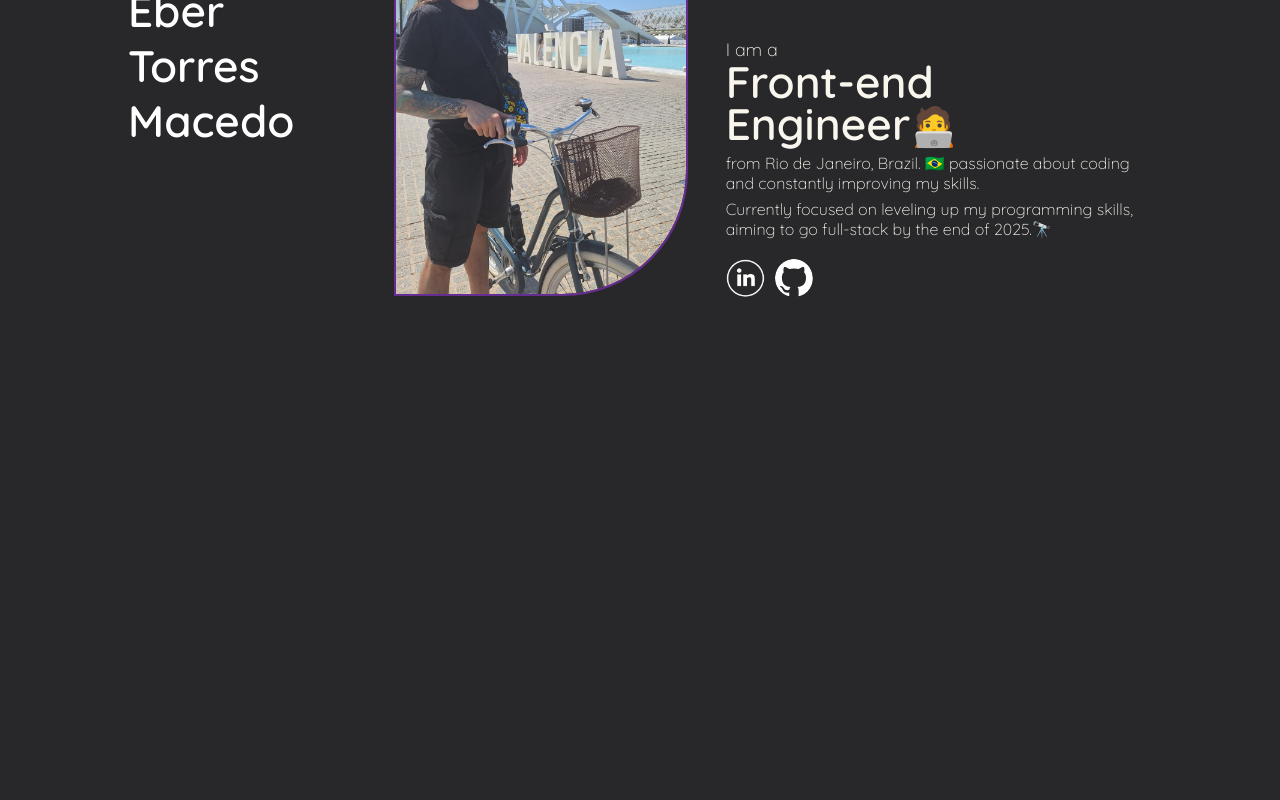
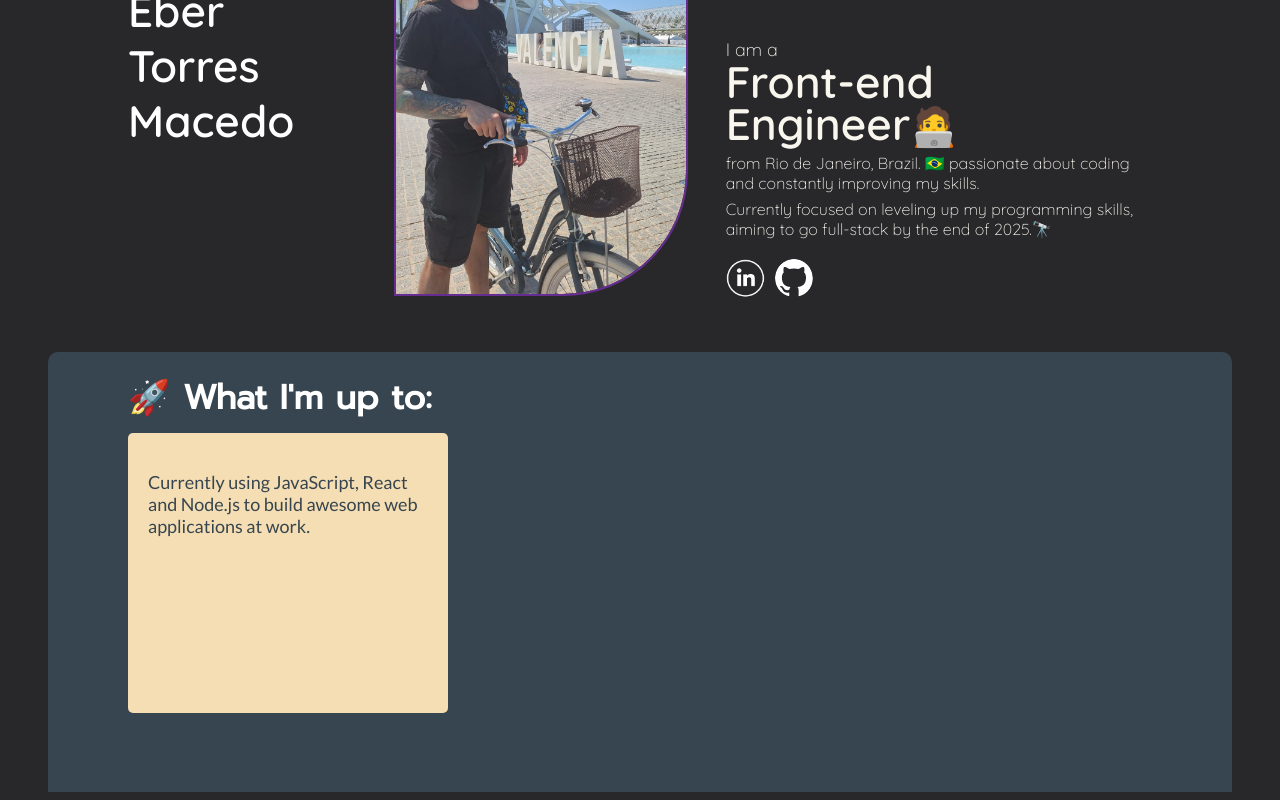
Before and after one commit to ebertm777/epic-profile-site, a Next.js app: page / in a window 1280 px wide. Shown: the part 288-1088 px from the top of the page. Before the commit the page ends 800 px from the top, so only its background shows below. Built offline with nearby package versions, Linux system fonts and the light colour scheme.

Commit message:
new font added and created card element

```diff
--- /dev/null
+++ b/app/Components/Stack/Stack.jsx
@@ -0,0 +1,17 @@
+"use client";
+import * as S from "./styles";
+
+export default function Stack() {
+  return (
+    <S.Container>
+      <S.Title>🚀 What I'm up to:</S.Title>
+      <S.Card>
+      <S.Description>
+        Currently using JavaScript, React and Node.js to build awesome web
+        applications at work.
+      </S.Description>
+      </S.Card>
+      <S.Description></S.Description>
+    </S.Container>
+  );
+}
--- /dev/null
+++ b/app/Components/Stack/styles.js
@@ -0,0 +1,49 @@
+import styled from "styled-components";
+
+export const Container = styled.div`
+  width: 100%;
+  display: flex;
+  max-width: 1040px;
+  height: 400px;
+  margin-top: 50px;
+  background-color: #36454f;
+  border-top-left-radius: 10px;
+  border-top-right-radius: 10px;
+  transition: all 100ms ease;
+  padding: 20px 80px 20px 80px;
+  flex-direction: column;
+
+  &:hover {
+    outline: 4px solid #662d91;
+  }
+`;
+
+export const CardGroup = styled.div`
+  display: flex;
+  flex-direction: row;
+  width: 100%;
+`;
+
+export const Card = styled.div`
+  width: 280px;
+  height: 240px;
+  display: flex;
+  flex-direction: column;
+  border-radius: 5px;
+  background-color: #F5DEB3;
+  padding: 20px;
+  margin-top: 10px;
+`;
+
+export const Title = styled.h1`
+  color: #ffffff;
+  margin: 0px 0px 0px 0px;
+  font-family: "Prompt";
+  font-size: 34px;
+`;
+
+export const Description = styled.p`
+  font-family: "Lato";
+  font-size: 18px;
+  color: #36454f;
+`;
--- a/app/Constants/FontFaces.js
+++ b/app/Constants/FontFaces.js
@@ -56,4 +56,12 @@ export default css`
     font-display: swap;
     src: url("/Quicksand-Light.ttf") format("truetype");
   }
+
+   // Prompt Regular
+   @font-face {
+    font-family: "Prompt";
+    font-weight: 400;
+    font-display: swap;
+    src: url("/Prompt-Regular.ttf") format("truetype");
+  }
 `;
--- a/app/Main/Main.jsx
+++ b/app/Main/Main.jsx
@@ -2,6 +2,7 @@
 import * as S from "./styles";
 import GlobalStyle from "./../Constants/GlobalStyle.js";
 import Bio from "../Components/Bio/Bio";
+import Stack from "../Components/Stack/Stack";
 import { menuData } from "../Constants/SiteData";
 
 const redirectMe = require("../Functions/Functions.js");
@@ -38,6 +39,7 @@ export default function Main() {
       </S.TopMenu>
       <S.PersonalContainer>
       <Bio/>
+      <Stack/>
       </S.PersonalContainer>
     </S.Container>
   );
--- a/app/Main/styles.js
+++ b/app/Main/styles.js
@@ -55,7 +55,9 @@ export const TopMenuItens = styled.div`
 `;
 
 export const PersonalContainer = styled.div`
+  width: 100%;
   display: flex;
-  width: 100%;
+  flex-direction: column;
   justify-content: center;
+  align-items: center;
 `;
```
Also changed, not shown: public/Prompt-Regular.ttf (added).
